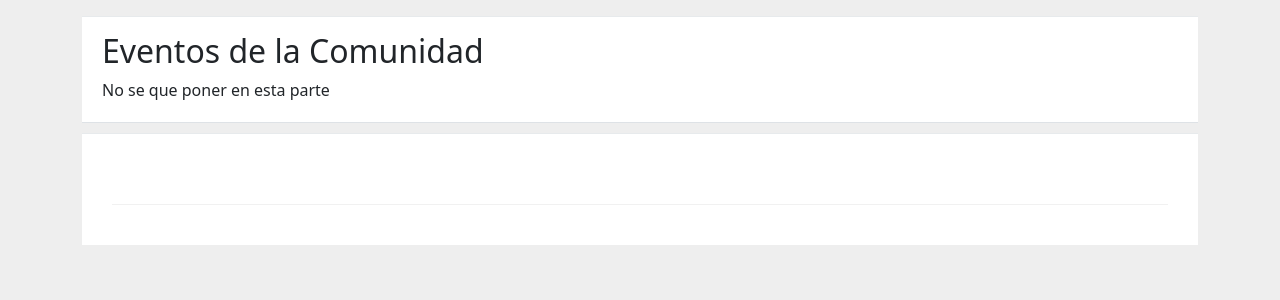
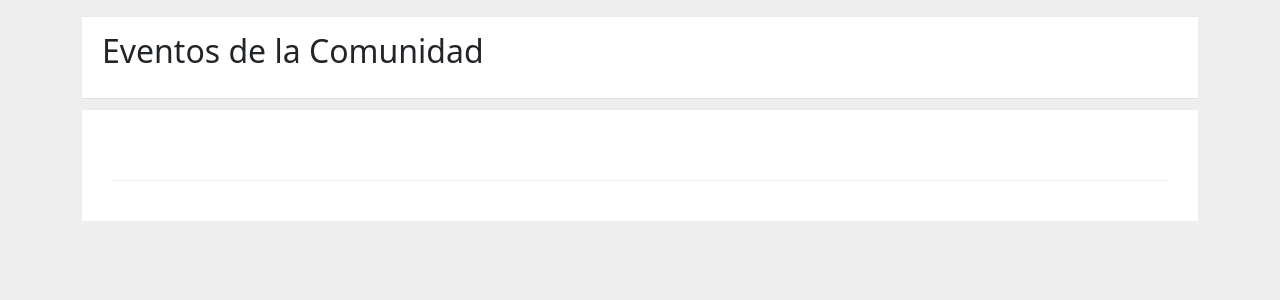
Before and after one commit to crackoscl/batallon, a Django app: page / in a window 1280 px wide. Shown: the part 56-356 px from the top of the page. Run offline with Django 3.2, Linux system fonts and the light colour scheme; data that the repository does not hold is empty; some libraries are stand-ins or nearby versions.

Commit message:
fix template

```diff
--- a/app/templates/app/eventos.html
+++ b/app/templates/app/eventos.html
@@ -146,7 +146,7 @@ body{
                             <i class="fa fa-globe text-navy mid-icon"></i>
                         </div> -->
                         <h2>Eventos de la Comunidad</h2>
-                        <span>No se que poner en esta parte</span>
+                        <!-- <span>No se que poner en esta parte</span> -->
                     </div>
                 </div>
 
```
